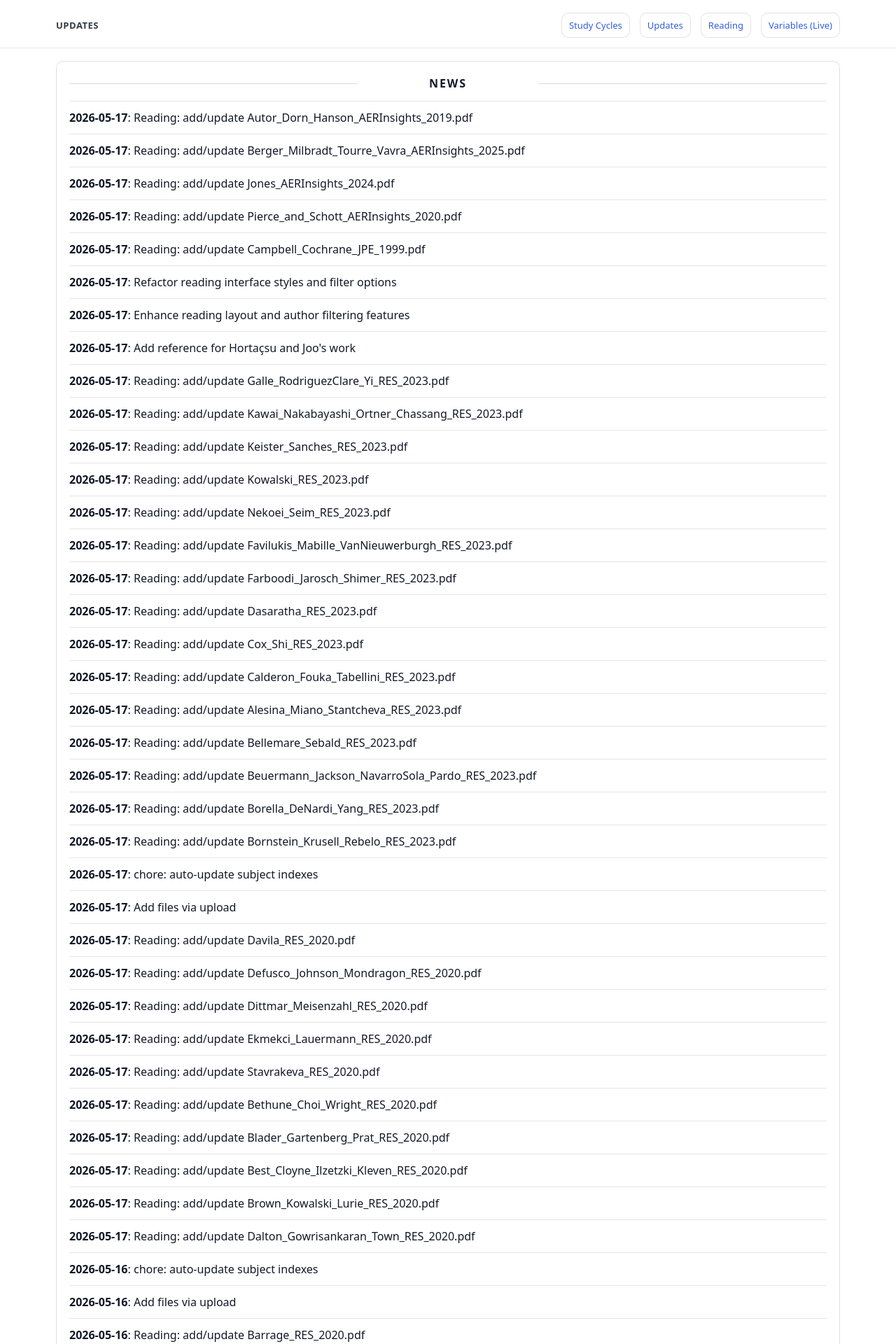
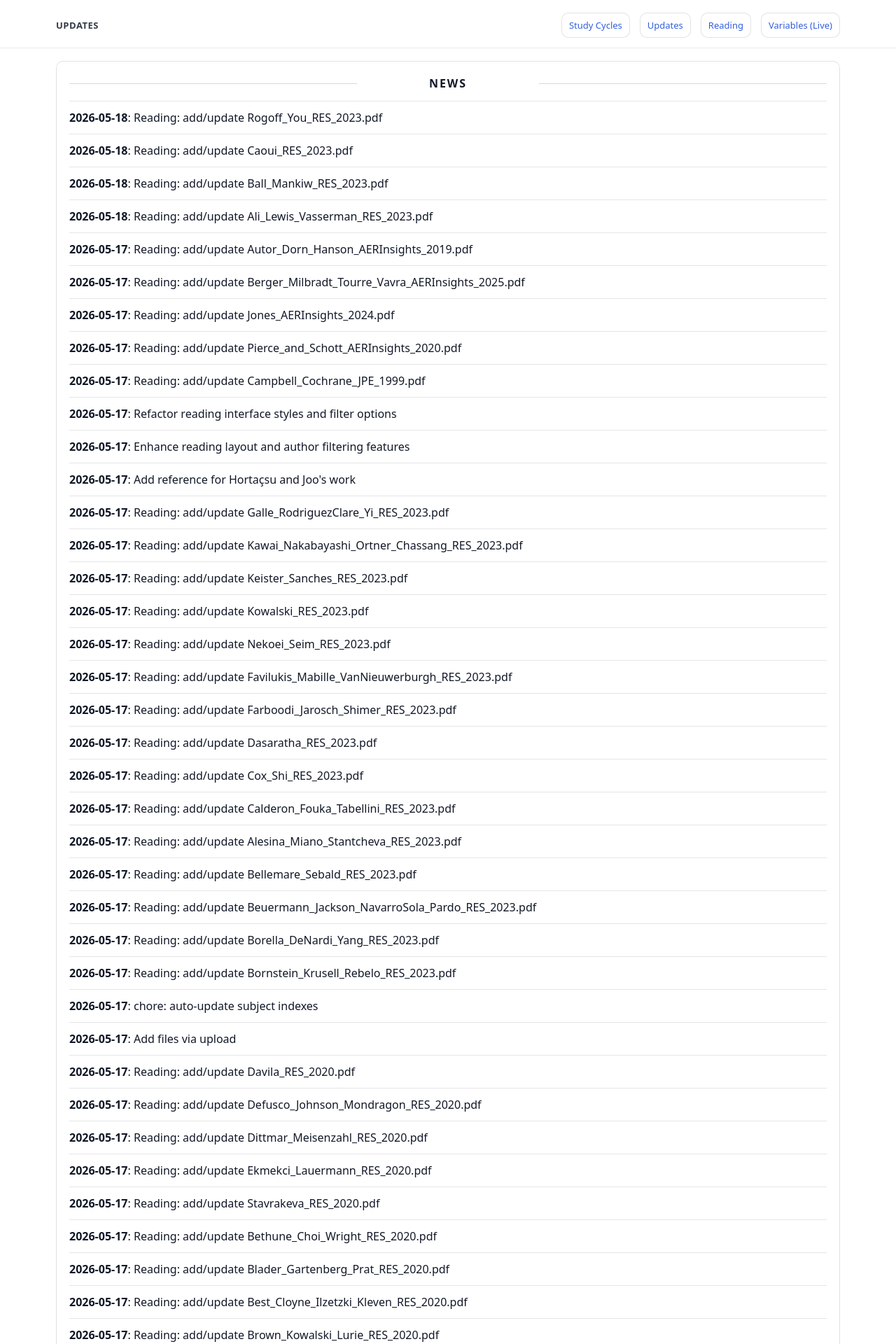
Before and after one commit to yaxinzn/study-archive, a Jekyll site: the page built from updates/index.md, in a window 1280 px wide. Shown: the top 1920 px of the page at 70% size. Built offline with Jekyll 4.4.1, drawn with Linux system fonts in a browser that asks for light colours; some of the changed text lies outside the part shown.

Commit message:
chore: update NEWS feed

```diff
--- a/_data/news.yml
+++ b/_data/news.yml
@@ -1,4 +1,16 @@
 # Auto-generated update history (sorted newest -> oldest). Do not edit manually.
+- ts: "1779052437"
+  date: "2026-05-18"
+  title: "Reading: add/update Rogoff_You_RES_2023.pdf"
+- ts: "1779052411"
+  date: "2026-05-18"
+  title: "Reading: add/update Caoui_RES_2023.pdf"
+- ts: "1779052353"
+  date: "2026-05-18"
+  title: "Reading: add/update Ball_Mankiw_RES_2023.pdf"
+- ts: "1779052314"
+  date: "2026-05-18"
+  title: "Reading: add/update Ali_Lewis_Vasserman_RES_2023.pdf"
 - ts: "1779023517"
   date: "2026-05-17"
   title: "Reading: add/update Autor_Dorn_Hanson_AERInsights_2019.pdf"
```
